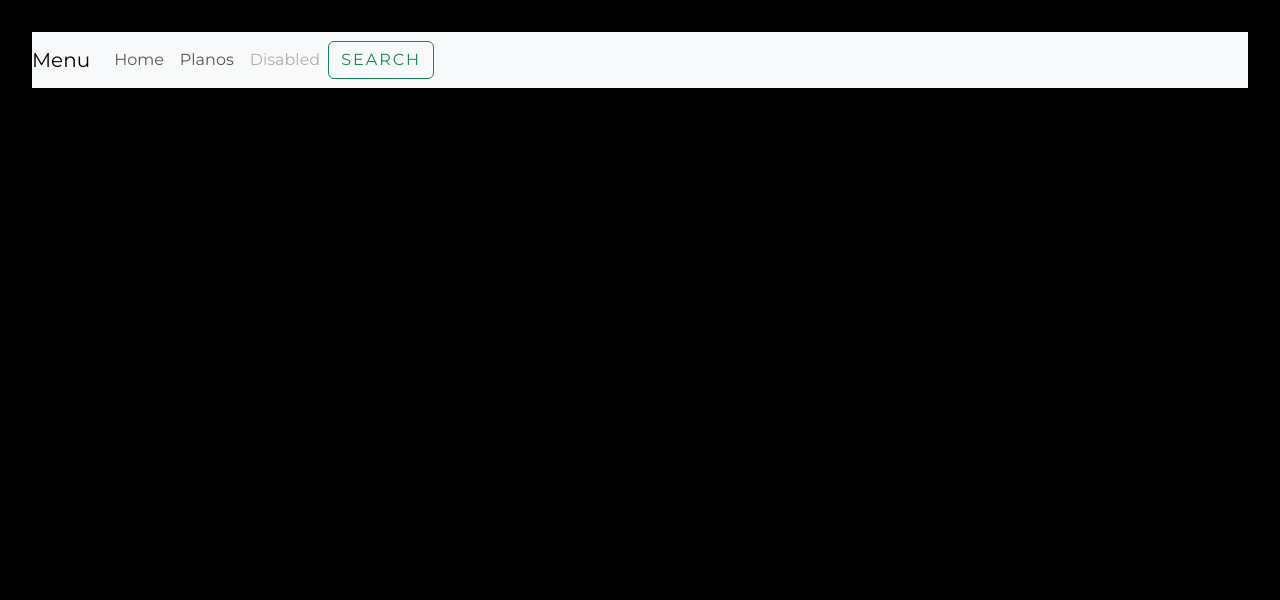
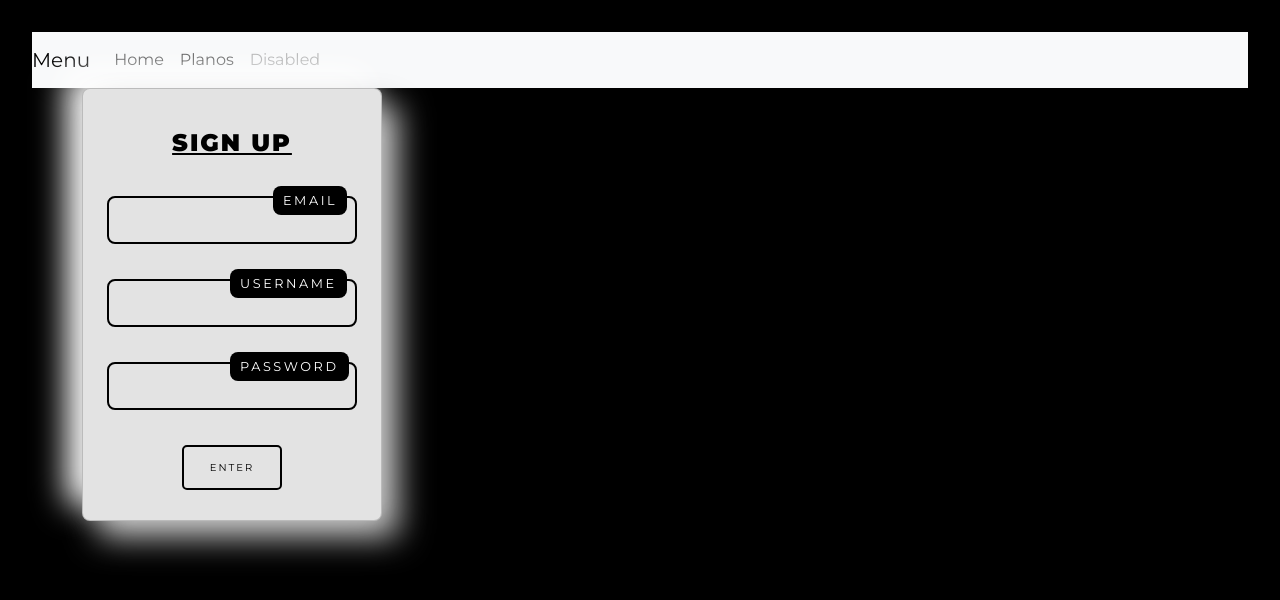
Before and after one commit to victorcals/api-react, a React (Create React App) app: page /logar in a window 1280 px wide. Shown: the top 600 px of the page. Built offline with nearby package versions, Linux system fonts and the light colour scheme.

Commit message:
Verificar logar

```diff
--- a/src/App.js
+++ b/src/App.js
@@ -10,6 +10,7 @@ import { BrowserRouter as Router, Routes, Route, Link } from 'react-router-dom';
 import Register from './pages/Register/register';
 import Nonexistent from './pages/NotFound/nonexistent';
 import Navbar from './components/Headers/navbar';
+import Logar from './pages/Login/logar';
 
 
 function App() {
@@ -22,6 +23,7 @@ function App() {
       <Routes>
         <Route path='/' element={<Home />} />
         <Route path='/details/:id' element={<Details />} />
+        <Route path='/logar' element={<Logar />} />
         <Route path='/registro' element={<Register />} />
         <Route path='/nonexistent' element={<Nonexistent />} />
 
--- a/src/components/Button/Button.css
+++ b/src/components/Button/Button.css
@@ -11,99 +11,111 @@
 .button.selected {
   box-shadow: 0 0 10px #ae00ff, 0 0 25px #001eff, 0 0 50px #ae00ff;
   transition-delay: 0.4s;
+
 }
 
 
-button {
+.button,
+.button::after {
+  padding: 10px 50px;
+  font-size: 20px;
+  border: none;
+  border-radius: 5px;
+  color: white;
+  background-color: transparent;
   position: relative;
-  padding: 1em 1.8em;
-  outline: none;
-  border: 1px solid #303030;
-  background: #212121;
-  color: #ae00ff;
-  text-transform: uppercase;
-  letter-spacing: 2px;
-  font-size: 15px;
-  overflow: hidden;
-  transition: 0.2s;
-  border-radius: 20px;
-  cursor: pointer;
-  font-weight: bold;
+
 }
 
-button:hover {
-  box-shadow: 0 0 10px #ae00ff, 0 0 25px #001eff, 0 0 50px #ae00ff;
-  transition-delay: 0.6s;
+.button::after {
+  --move1: inset(50% 50% 50% 50%);
+  --move2: inset(31% 0 40% 0);
+  --move3: inset(39% 0 15% 0);
+  --move4: inset(45% 0 40% 0);
+  --move5: inset(45% 0 6% 0);
+  --move6: inset(14% 0 61% 0);
+  clip-path: var(--move1);
+  content: 'GLITCH';
+  position: absolute;
+  top: 0;
+  left: 0;
+  right: 0;
+  bottom: 0;
+  display: block;
 }
 
-button span {
-  position: absolute;
+.button:hover::after {
+  animation: glitch_4011 1s;
+  text-shadow: 10 10px 10px black;
+  animation-timing-function: steps(2, end);
+  text-shadow: -3px -3px 0px #1df2f0, 3px 3px 0px #E94BE8;
+  background-color: transparent;
+  border: 3px solid rgb(0, 255, 213);
 }
 
-button span:nth-child(1) {
-  top: 0;
-  left: -100%;
-  width: 100%;
-  height: 2px;
-  background: linear-gradient(90deg, transparent, #ae00ff);
+.button:hover {
+  text-shadow: -1px -1px 0px #1df2f0, 1px 1px 0px #E94BE8;
 }
 
-button:hover span:nth-child(1) {
-  left: 100%;
-  transition: 0.7s;
+.button:hover {
+  background-color: transparent;
+  border: 1px solid rgb(0, 255, 213);
+  box-shadow: 0px 10px 10px -10px rgb(0, 255, 213);
 }
 
-button span:nth-child(3) {
-  bottom: 0;
-  right: -100%;
-  width: 100%;
-  height: 2px;
-  background: linear-gradient(90deg, transparent, #001eff);
+@keyframes glitch_4011 {
+  0% {
+    clip-path: var(--move1);
+    transform: translate(0px, -10px);
   }
 
-button:hover span:nth-child(3) {
-  right: 100%;
-  transition: 0.7s;
-  transition-delay: 0.35s;
+  10% {
+    clip-path: var(--move2);
+    transform: translate(-10px, 10px);
   }
 
-button span:nth-child(2) {
-  top: -100%;
-  right: 0;
-  width: 2px;
-  height: 100%;
-  background: linear-gradient(180deg, transparent, #ae00ff);
+  20% {
+    clip-path: var(--move3);
+    transform: translate(10px, 0px);
   }
 
-button:hover span:nth-child(2) {
-  top: 100%;
-  transition: 0.7s;
-  transition-delay: 0.17s;
+  30% {
+    clip-path: var(--move4);
+    transform: translate(-10px, 10px);
   }
 
-button span:nth-child(4) {
-  bottom: -100%;
-  left: 0;
-  width: 2px;
-  height: 100%;
-  background: linear-gradient(360deg, transparent, #001eff);
+  40% {
+    clip-path: var(--move5);
+    transform: translate(10px, -10px);
   }
 
-button:hover span:nth-child(4) {
-  bottom: 100%;
-  transition: 0.7s;
-  transition-delay: 0.52s;
+  50% {
+    clip-path: var(--move6);
+    transform: translate(-10px, 10px);
   }
 
-button:active {
-  background: #ae00af;
-  background: linear-gradient(to top right, #ae00af, #001eff);
-  color: #bfbfbf;
-  box-shadow: 0 0 8px #ae00ff, 0 0 8px #001eff, 0 0 8px #ae00ff;
-  transition: 0.1s;
+  60% {
+    clip-path: var(--move1);
+    transform: translate(10px, -10px);
   }
 
-button:active span:nth-child(1) span:nth-child(2) span:nth-child(2) span:nth-child(2) {
-  transition: none;
-  transition-delay: none;
+  70% {
+    clip-path: var(--move3);
+    transform: translate(-10px, 10px);
   }
+
+  80% {
+    clip-path: var(--move2);
+    transform: translate(10px, -10px);
+  }
+
+  90% {
+    clip-path: var(--move4);
+    transform: translate(-10px, 10px);
+  }
+
+  100% {
+    clip-path: var(--move1);
+    transform: translate(0);
+  }
+}
--- a/src/components/Button/Button.js
+++ b/src/components/Button/Button.js
@@ -6,7 +6,7 @@ function Button(props) {
   const classes = isSelected ? "button selected" : "button";
 
   return (
-    <button className={classes} onClick={onClick}>
+    <button class="ui-btn" className={classes} onClick={onClick}>
       {label}
     </button>
   );
--- a/src/components/Headers/navbar.js
+++ b/src/components/Headers/navbar.js
@@ -27,10 +27,7 @@ function Navbar() {
                             <a class="nav-link disabled" href="#">Disabled</a>
                         </li>
                     </ul>
-                    <form class="form-inline my-2 my-lg-0">
 
-                        <button class="btn btn-outline-success my-2 my-sm-0" type="submit">Search</button>
-                    </form>
                 </div>
             </nav>
         </div>
--- /dev/null
+++ b/src/pages/Login/logar.js
@@ -0,0 +1,73 @@
+import React, { useState } from 'react';
+import { useLocation } from 'react-router-dom';
+
+import '../Login/login.css';
+
+function Logar() {
+    const [email, setEmail] = useState('');
+    const [password, setPassword] = useState('');
+
+
+    function handlePasswordChange(event) {
+        setPassword(event.target.value);
+    }
+
+    function handleEmailChange(event) {
+        setEmail(event.target.value);
+    }
+
+    return (
+        <div class="container">
+            <div class="card">
+                <a class="singup">Sign Up</a>
+                <div class="inputBox1">
+                    <input type="text" value={email} onChange={handleEmailChange} />
+                    <span class="user">Email</span>
+                </div>
+
+                <div class="inputBox">
+                    <input type="text" value={email} onChange={handleEmailChange} />
+                    <span>Username</span>
+                </div>
+
+                <div class="inputBox">
+                    <input type="text" value={email} onChange={handleEmailChange} />
+                    <span>Password</span>
+                </div>
+
+                <button class="enter">Enter</button>
+
+            </div>
+        </div>
+    )
+}
+
+export default Logar;
+
+
+
+
+
+
+{/* <div class="container">
+    <div class="card">
+        <a class="singup">Sign Up</a>
+        <div class="inputBox1">
+            <input type="text" required="required">
+                <span class="user">Email</span>
+        </div>
+
+        <div class="inputBox">
+            <input type="text" required="required">
+                <span>Username</span>
+        </div>
+
+        <div class="inputBox">
+            <input type="password" required="required">
+                <span>Password</span>
+        </div>
+
+        <button class="enter">Enter</button>
+
+    </div>
+</div> */}
--- /dev/null
+++ b/src/pages/Login/login.css
@@ -0,0 +1,111 @@
+.singup {
+    color: #000;
+    text-transform: uppercase;
+    letter-spacing: 2px;
+    display: block;
+    font-weight: bold;
+    font-size: x-large;
+    margin-top: 1.5em;
+}
+
+.card {
+    display: flex;
+    justify-content: center;
+    align-items: center;
+    min-height: 350px;
+    width: 300px;
+    flex-direction: column;
+    gap: 35px;
+    border-radius: 15px;
+    background: #e3e3e3;
+    box-shadow: 16px 16px 32px #c8c8c8,
+        -16px -16px 32px #fefefe;
+    border-radius: 8px;
+}
+
+.inputBox,
+.inputBox1 {
+    position: relative;
+    width: 250px;
+}
+
+.inputBox input,
+.inputBox1 input {
+    width: 100%;
+    padding: 10px;
+    outline: none;
+    border: none;
+    color: #000;
+    font-size: 1em;
+    background: transparent;
+    border-left: 2px solid #000;
+    border-bottom: 2px solid #000;
+    transition: 0.1s;
+    border-bottom-left-radius: 8px;
+}
+
+.inputBox span,
+.inputBox1 span {
+    margin-top: 5px;
+    position: absolute;
+    left: 0;
+    transform: translateY(-4px);
+    margin-left: 10px;
+    padding: 10px;
+    pointer-events: none;
+    font-size: 12px;
+    color: #000;
+    text-transform: uppercase;
+    transition: 0.5s;
+    letter-spacing: 3px;
+    border-radius: 8px;
+}
+
+.inputBox input:valid~span,
+.inputBox input:focus~span {
+    transform: translateX(113px) translateY(-15px);
+    font-size: 0.8em;
+    padding: 5px 10px;
+    background: #000;
+    letter-spacing: 0.2em;
+    color: #fff;
+    border: 2px;
+}
+
+.inputBox1 input:valid~span,
+.inputBox1 input:focus~span {
+    transform: translateX(156px) translateY(-15px);
+    font-size: 0.8em;
+    padding: 5px 10px;
+    background: #000;
+    letter-spacing: 0.2em;
+    color: #fff;
+    border: 2px;
+}
+
+.inputBox input:valid,
+.inputBox input:focus,
+.inputBox1 input:valid,
+.inputBox1 input:focus {
+    border: 2px solid #000;
+    border-radius: 8px;
+}
+
+.enter {
+    height: 45px;
+    width: 100px;
+    border-radius: 5px;
+    border: 2px solid #000;
+    cursor: pointer;
+    background-color: transparent;
+    transition: 0.5s;
+    text-transform: uppercase;
+    font-size: 10px;
+    letter-spacing: 2px;
+    margin-bottom: 3em;
+}
+
+.enter:hover {
+    background-color: rgb(0, 0, 0);
+    color: white;
+}
--- a/src/pages/Register/register.css
+++ b/src/pages/Register/register.css
@@ -2,8 +2,8 @@
    display: flex;
    justify-content: center;
    align-items: center;
-  height: 100vh;
-  /* Adicionando altura fixa */
+   height: 10vh;
+
  }
 
  .items {
@@ -14,3 +14,29 @@
  .items:last-child {
    margin-right: 0;
  }
+
+ .btn {
+   font-size: 1rem;
+   padding: 1rem 2.5rem;
+   border: none;
+   outline: none;
+   border-radius: 0.4rem;
+   cursor: pointer;
+
+   background-color: rgb(14, 14, 26);
+   color: rgb(234, 234, 234);
+   font-weight: 700;
+   transition: 0.6s;
+   box-shadow: 0px 0px 60px #1f4c65;
+   -webkit-box-reflect: below 10px linear-gradient(to bottom, rgba(0, 0, 0, 0.0), rgba(0, 0, 0, 0.4));
+ }
+
+ .btn:active {
+   scale: 0.92;
+ }
+
+ .btn:hover {
+   background: rgb(2, 29, 78);
+   background: linear-gradient(270deg, rgba(2, 29, 78, 0.681) 0%, rgba(31, 215, 232, 0.873) 60%);
+   color: rgb(4, 4, 38);
+ }
--- a/src/pages/Register/register.js
+++ b/src/pages/Register/register.js
@@ -104,7 +104,7 @@ function Register() {
         <div className="mt-5 text-center">
 
           {showButton && (
-            <button className="btn btn-success">Assinar</button>
+            <button className="btn">Assinar</button>
           )}
         </div>
 
```
Lines whose indentation alone changed are shown as unchanged.
